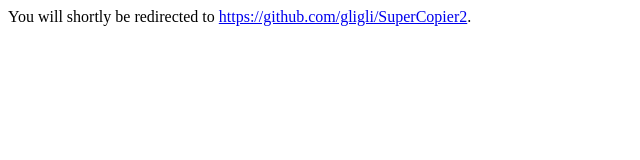
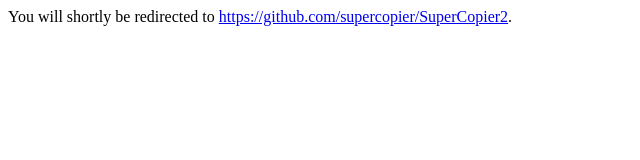
Before and after one commit to supercopier/supercopier.github.io, a plain HTML site: page index.html in a window 1280 px wide. Shown: the full height of the page, 0-640 px from the left. Drawn offline with Linux system fonts and the light colour scheme.

```diff
--- a/index.html
+++ b/index.html
@@ -1,9 +1,9 @@
  <html xmlns="http://www.w3.org/1999/xhtml">
   <head>
-    <title>GliGli's GitHub Page</title>
-    <meta http-equiv="refresh" content="1;URL=https://github.com/gligli/SuperCopier2" />
+    <title>SuperCopier2 project GitHub Page</title>
+    <meta http-equiv="refresh" content="1;URL=https://github.com/supercopier/SuperCopier2" />
   </head>
   <body>
-    <p>You will shortly be redirected to <a href="https://github.com/gligli/SuperCopier2">https://github.com/gligli/SuperCopier2</a>.</p>
+    <p>You will shortly be redirected to <a href="https://github.com/supercopier/SuperCopier2">https://github.com/supercopier/SuperCopier2</a>.</p>
   </body>
 </html>
```
